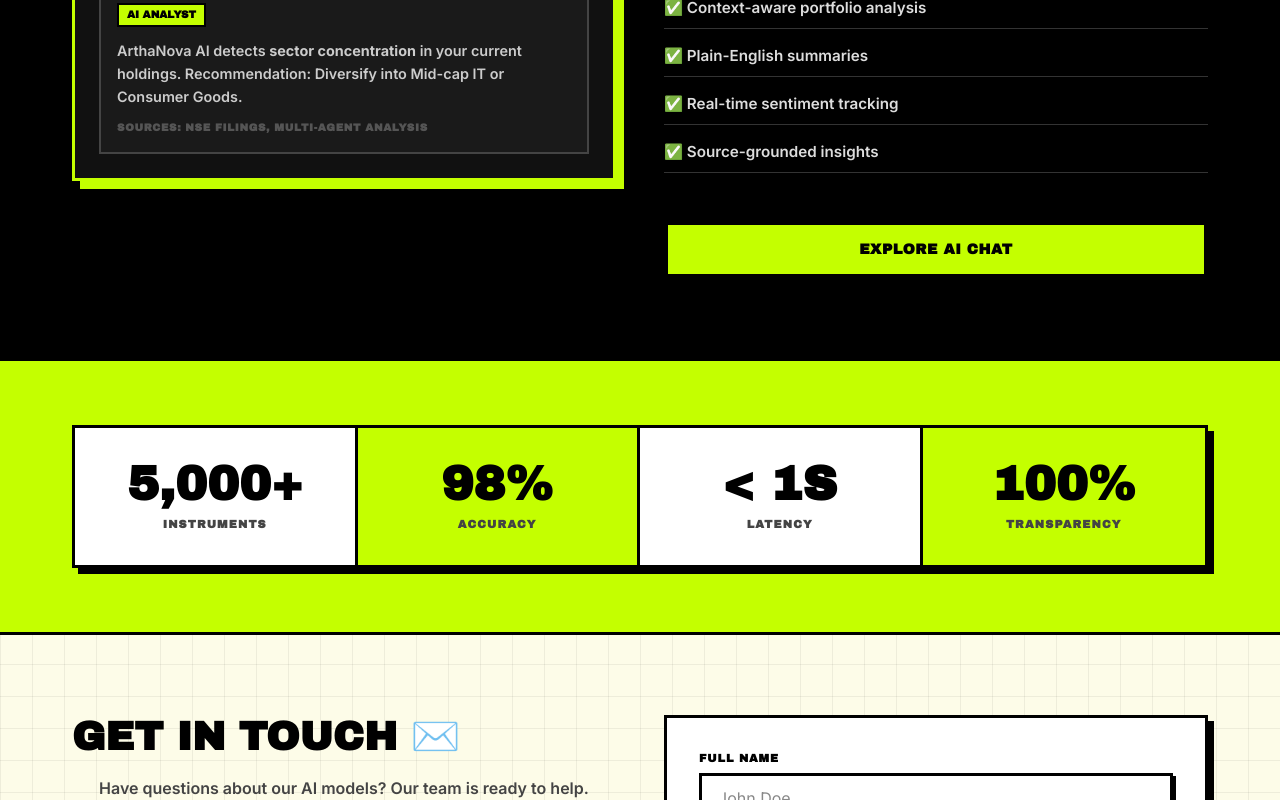
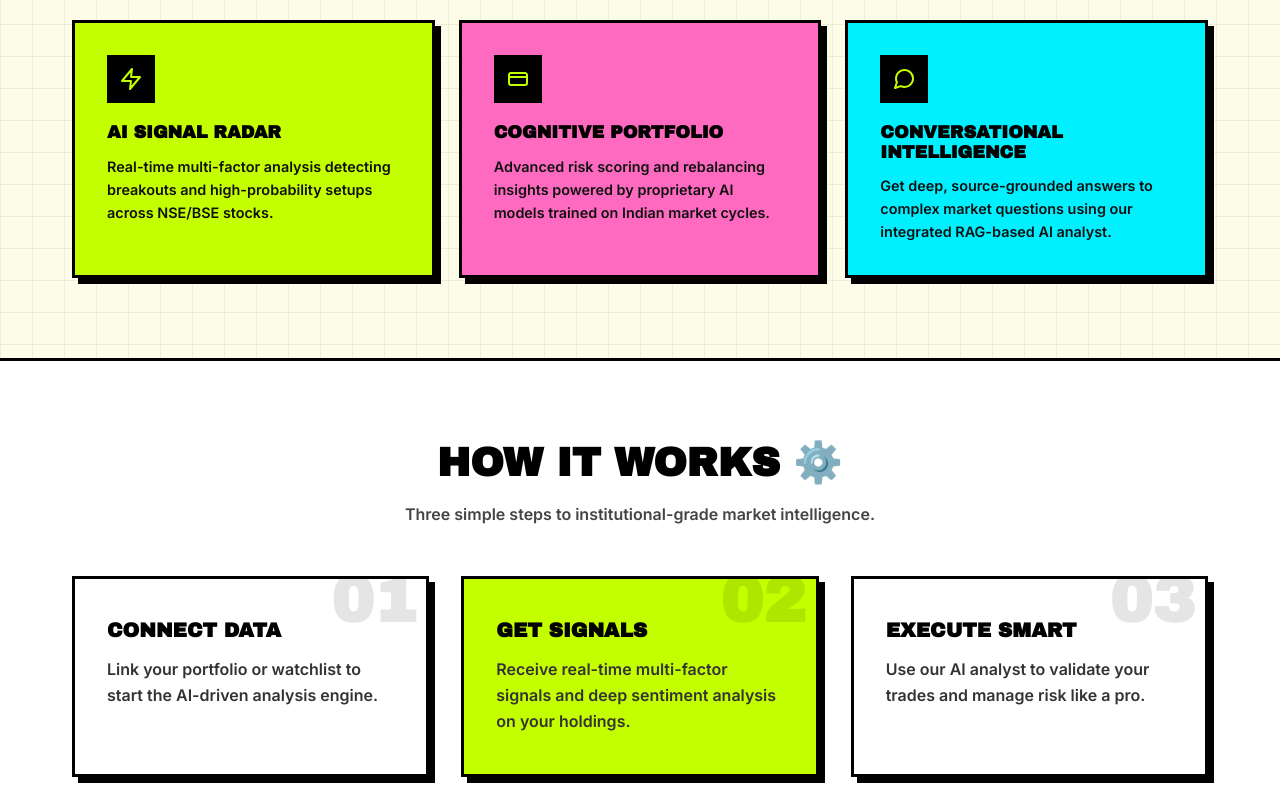
Before and after one commit to RiteshKumar2e/ArthaNova, a React (Vite) app in the folder frontend/: page /about in a window 1280 px wide. Before the commit this address led to /. Shown: the part 1640-2440 px from the top of the page. Built offline with nearby package versions, Linux system fonts and the light colour scheme; no server answers.

Commit message:
feat: Implement initial public layout including Navbar, Footer, and LandingPage.

```diff
--- a/frontend/src/App.jsx
+++ b/frontend/src/App.jsx
@@ -74,8 +74,18 @@ export default function App() {
   const { pathname, hash } = useLocation()
 
   useEffect(() => {
-    if (hash) {
-      const element = document.getElementById(hash.slice(1))
+    const sectionMap = {
+      '/': 'home',
+      '/about': 'about',
+      '/features': 'features',
+      '/how-it-works': 'how-it-works',
+      '/contact': 'contact'
+    }
+
+    const targetId = hash ? hash.slice(1) : sectionMap[pathname]
+
+    if (targetId) {
+      const element = document.getElementById(targetId)
       if (element) {
         setTimeout(() => {
           element.scrollIntoView({ behavior: 'smooth' })
@@ -91,6 +101,10 @@ export default function App() {
       {/* Public Routes */}
       <Route element={<PublicLayout />}>
         <Route path="/" element={<LandingPage />} />
+        <Route path="/about" element={<LandingPage />} />
+        <Route path="/features" element={<LandingPage />} />
+        <Route path="/how-it-works" element={<LandingPage />} />
+        <Route path="/contact" element={<LandingPage />} />
       </Route>
 
       {/* Auth Routes (Standalone) */}
--- a/frontend/src/components/layout/Footer.jsx
+++ b/frontend/src/components/layout/Footer.jsx
@@ -42,11 +42,10 @@ export default function Footer() {
             </div>
             <div className={styles.linkGroup}>
               <h4>Company</h4>
-              <a href="#">About Us</a>
-              <a href="#">Blog</a>
-              <a href="#">Careers</a>
-              <a href="#">Press</a>
-              <a href="#">Contact</a>
+              <Link to="/about">About Us</Link>
+              <Link to="/features">Features</Link>
+              <Link to="/how-it-works">How It Works</Link>
+              <Link to="/contact">Contact</Link>
             </div>
             <div className={styles.linkGroup}>
               <h4>Legal</h4>
--- a/frontend/src/components/layout/Navbar.jsx
+++ b/frontend/src/components/layout/Navbar.jsx
@@ -5,10 +5,10 @@ import styles from '../../styles/components/layout/Navbar.module.css'
 
 const NAV_LINKS = [
   { to: '/', label: 'Home' },
-  { to: '/#about', label: 'About' },
-  { to: '/#features', label: 'Features' },
-  { to: '/#how-it-works', label: 'How It Works' },
-  { to: '/#contact', label: 'Contact' },
+  { to: '/about', label: 'About' },
+  { to: '/features', label: 'Features' },
+  { to: '/how-it-works', label: 'How It Works' },
+  { to: '/contact', label: 'Contact' },
 ]
 
 export default function Navbar() {
--- a/frontend/src/pages/public/LandingPage.jsx
+++ b/frontend/src/pages/public/LandingPage.jsx
@@ -37,8 +37,8 @@ const FEATURES = [
 export default function LandingPage() {
   return (
     <div className={styles.page}>
-      {/* ─── Hero Section ─────────────────────────────────────────────────── */}
-      <section className={styles.hero}>
+      {/* ─── Hero Section (Home) ─────────────────────────────────────────── */}
+      <section className={styles.hero} id="home">
         {/* Floating Decorative Elements */}
         <div className={`${styles.floatingBox} ${styles.box1}`}></div>
         <div className={`${styles.floatingBox} ${styles.box2}`}></div>
@@ -70,29 +70,7 @@ export default function LandingPage() {
         </div>
       </section>
 
-      {/* ─── Capabilities Section ─────────────────────────────────────────── */}
-      <section className={styles.capabilities} id="features">
-        <div className={styles.container}>
-          <div className={styles.sectionHeader}>
-            <h2 className={styles.sectionTitle}>Precision Tools 🛠️</h2>
-            <p className={styles.sectionDesc}>
-              Stop guessing and start analyzing. Our platform provides the data and intelligence
-              you need to outperform the benchmarks.
-            </p>
-          </div>
-          <div className={styles.featuresGrid}>
-            {FEATURES.map((f, i) => (
-              <div key={i} className={styles.featureCard}>
-                <div className={styles.featureIcon}>{f.icon}</div>
-                <h3 className={styles.featureTitle}>{f.title}</h3>
-                <p className={styles.featureDesc}>{f.desc}</p>
-              </div>
-            ))}
-          </div>
-        </div>
-      </section>
-
-      {/* ─── Interactive Showcase ─────────────────────────────────────────── */}
+      {/* ─── About Section ─────────────────────────────────────────────────── */}
       <section className={styles.showcase} id="about">
         <div className={styles.container}>
           <div className={styles.showcaseGrid}>
@@ -121,6 +99,57 @@ export default function LandingPage() {
                 <li>✅ Source-grounded insights</li>
               </ul>
               <Link to="/register" className="btn btn-primary btn-lg">EXPLORE AI CHAT</Link>
+            </div>
+          </div>
+        </div>
+      </section>
+
+      {/* ─── Features Section ─────────────────────────────────────────── */}
+      <section className={styles.capabilities} id="features">
+        <div className={styles.container}>
+          <div className={styles.sectionHeader}>
+            <h2 className={styles.sectionTitle}>Precision Tools 🛠️</h2>
+            <p className={styles.sectionDesc}>
+              Stop guessing and start analyzing. Our platform provides the data and intelligence
+              you need to outperform the benchmarks.
+            </p>
+          </div>
+          <div className={styles.featuresGrid}>
+            {FEATURES.map((f, i) => (
+              <div key={i} className={styles.featureCard}>
+                <div className={styles.featureIcon}>{f.icon}</div>
+                <h3 className={styles.featureTitle}>{f.title}</h3>
+                <p className={styles.featureDesc}>{f.desc}</p>
+              </div>
+            ))}
+          </div>
+        </div>
+      </section>
+
+      {/* ─── How It Works Section ─────────────────────────────────────────── */}
+      <section className={styles.howItWorks} id="how-it-works">
+        <div className={styles.container}>
+          <div className={styles.sectionHeader}>
+            <h2 className={styles.sectionTitle}>How It Works ⚙️</h2>
+            <p className={styles.sectionDesc}>
+              Three simple steps to institutional-grade market intelligence.
+            </p>
+          </div>
+          <div className={styles.stepsGrid}>
+            <div className={styles.stepCard}>
+              <div className={styles.stepNumber}>01</div>
+              <h3 className={styles.stepTitle}>Connect Data</h3>
+              <p className={styles.stepDesc}>Link your portfolio or watchlist to start the AI-driven analysis engine.</p>
+            </div>
+            <div className={styles.stepCard}>
+              <div className={styles.stepNumber}>02</div>
+              <h3 className={styles.stepTitle}>Get Signals</h3>
+              <p className={styles.stepDesc}>Receive real-time multi-factor signals and deep sentiment analysis on your holdings.</p>
+            </div>
+            <div className={styles.stepCard}>
+              <div className={styles.stepNumber}>03</div>
+              <h3 className={styles.stepTitle}>Execute Smart</h3>
+              <p className={styles.stepDesc}>Use our AI analyst to validate your trades and manage risk like a pro.</p>
             </div>
           </div>
         </div>
--- a/frontend/src/styles/pages/public/LandingPage.module.css
+++ b/frontend/src/styles/pages/public/LandingPage.module.css
@@ -433,6 +433,66 @@
   gap: 1.25rem;
 }
 
+/* ═══════════════════════════════════════════
+   HOW IT WORKS SECTION
+   ═══════════════════════════════════════════ */
+.howItWorks {
+  padding: 5rem 0;
+  border-top: 3px solid #000;
+  background: #fff;
+}
+
+.stepsGrid {
+  display: grid;
+  grid-template-columns: repeat(auto-fit, minmax(300px, 1fr));
+  gap: 2rem;
+}
+
+.stepCard {
+  background: #fff;
+  border: 3px solid #000;
+  box-shadow: 6px 6px 0px #000;
+  padding: 2.5rem 2rem;
+  position: relative;
+  overflow: hidden;
+}
+
+.stepCard:nth-child(2) {
+  background: #C4FF00;
+}
+
+.stepNumber {
+  font-family: 'Archivo Black', sans-serif;
+  font-size: 4rem;
+  font-weight: 900;
+  color: rgba(0,0,0,0.1);
+  position: absolute;
+  top: -10px;
+  right: 10px;
+  line-height: 1;
+}
+
+.stepTitle {
+  font-family: 'Archivo Black', sans-serif;
+  font-size: 1.25rem;
+  font-weight: 900;
+  text-transform: uppercase;
+  color: #000;
+  margin-bottom: 1rem;
+  position: relative;
+  z-index: 1;
+}
+
+.stepDesc {
+  font-size: 1rem;
+  font-weight: 600;
+  color: #333;
+  line-height: 1.6;
+  margin: 0;
+  position: relative;
+  z-index: 1;
+}
+
 /* ── Responsive ─────────────────────────── */
 @media (max-width: 992px) {
   .showcaseGrid { grid-template-columns: 1fr; }
```
